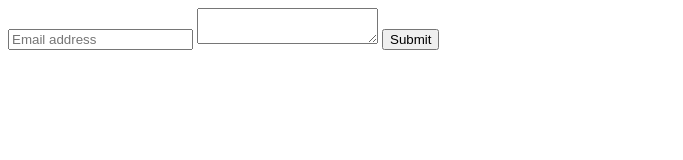
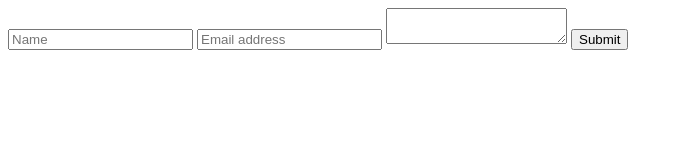
Before and after one commit to coderoadpl/q-a-16__sending-forms--formspree, a plain HTML site: page index.html in a window 1280 px wide. Shown: the whole page, without its empty margins (0-683 px from the left). Drawn offline with Linux system fonts and the light colour scheme.

Commit message:
Formstpee HTML form added

```diff
--- a/index.html
+++ b/index.html
@@ -12,7 +12,16 @@
 
 <body>
 
-  <form action="">
+  <form
+    action="https://formspree.io/f/mdoppgyy"
+    method="POST"
+  >
+
+    <input
+      type="text"
+      name="name"
+      placeholder="Name"
+    />
 
     <input
       type="text"
```
